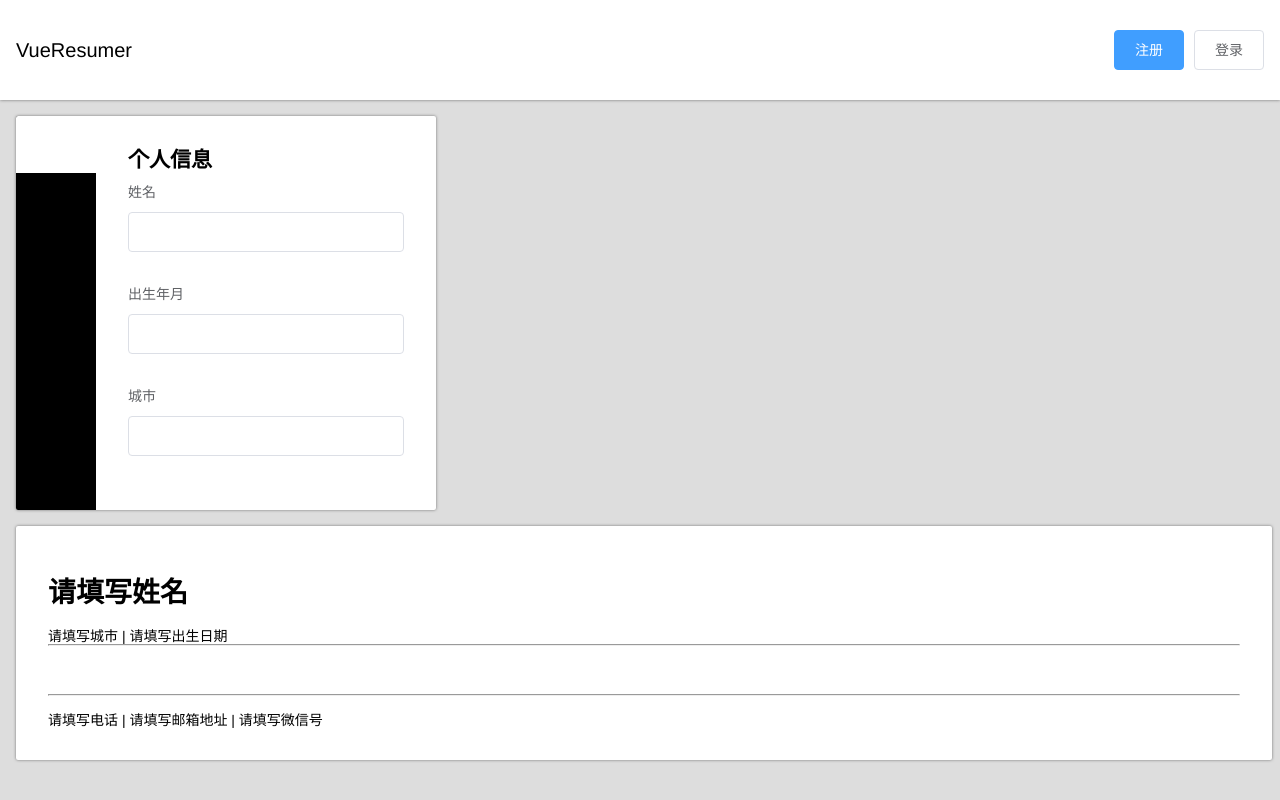
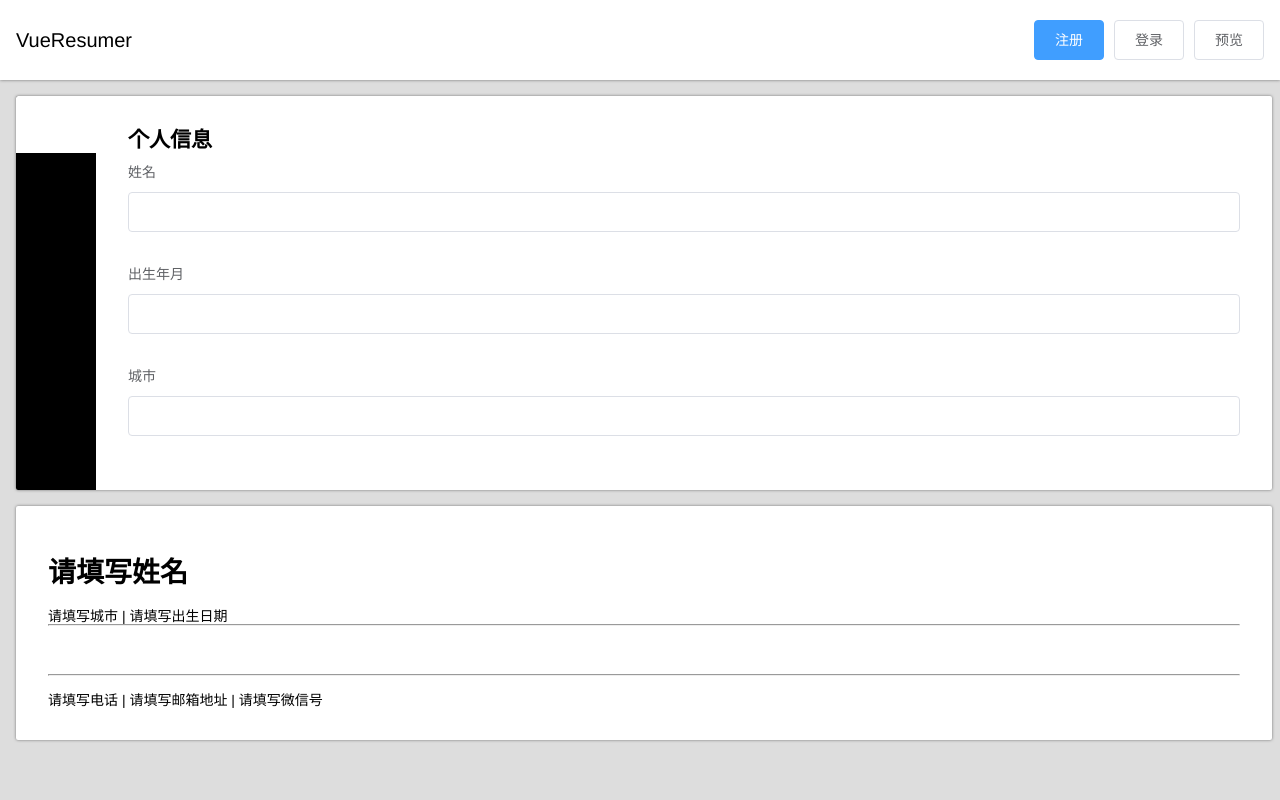
Before and after one commit to yinmay/vue-resumer, a Vue app: page / in a window 1280 px wide. Built offline with nearby package versions, Linux system fonts and the light colour scheme.

Commit message:
preview in topbar

```diff
--- a/src/App.vue
+++ b/src/App.vue
@@ -1,11 +1,11 @@
 <template>
-  <div id="app">
-    <!-- <img src="./assets/logo.png"> -->
-    <Topbar class="topbar"/>
+  <div id="app" v-bind:class="{previewMode:previewMode}">
+    <Topbar  class="topbar" v-on:preview="preview"/>
     <main>
-      <Editor class="editor" v-bind:resume="resume"/>
+      <Editor class="preview" v-bind:resume="resume"/>
       <Preview class="preview" v-bind:resume="resume"/>
     </main>
+    <el-button id="exit-preview"v-on:click="exitPreview">退出预览</el-button>
   </div>
 </template>
 
@@ -18,6 +18,7 @@ import Editor from './components/Editor'
 export default {
   data(){
     return{
+      previewMode:false,
       resume:{
         profile:{
                 name:'',
@@ -46,8 +47,20 @@ export default {
     Topbar,
     Preview,
     Editor,
-
-  }
+  },
+  methods:{
+    preview(){
+      this.previewMode = true
+    },
+    exitPreview(){
+       this.previewMode = false
+    }
+  },
+  // created(){
+  //   this.$on('preview',()=>{
+  //     alert('preview')
+  //   })
+  // }
 }
 </script>
 
@@ -72,6 +85,8 @@ export default {
   box-shadow: 0 0 3px hsla(0,0,0,.5);
   position: relative;
   z-index: 1;
+  transition: all 5s ease;
+
 }
 main{
   background: #ddd;
@@ -93,10 +108,23 @@ main{
     box-shadow: 0 0 3px hsla(0,0,0,.5);
     border-radius: 2px;
     overflow:auto;
-
-
-
-
   }
 }
+.previewMode{
+  #preview{
+    max-width: 800px;
+    margin-left:auto;
+    margin-right:auto;
+  }
+  #topbar,#editor{
+    display:none;
+  }
+  #exit-preview{
+  display: block;
+}
+
+}
+#exit-preview{
+  display: none;
+}
 </style>
--- a/src/components/Topbar.vue
+++ b/src/components/Topbar.vue
@@ -6,16 +6,19 @@
    <div class="actions">
      <el-button type="primary">注册</el-button>
      <el-button >登录</el-button>
+     <el-button v-on:click="preview">预览</el-button>
    </div>
   </div>
 </template>
 
 <script>
 export default {
-  name: 'Topbar',
-  data () {
-    return {
-      msg: 'Welcome to Your Vue.js App'
+  // name: 'Topbar',
+
+  methods:{
+    preview(){
+      // alert(1)
+      this.$emit('preview')
     }
   }
 }
@@ -24,7 +27,7 @@ export default {
 <!-- Add "scoped" attribute to limit CSS to this component only -->
 <style lang="scss">
 #topbar{
-  min-height:100px;
+  min-height:80px;
   display:flex;
   justify-content: space-between;
   align-items: center;
```
Also changed, not shown: 2 other files (tests, documents, lock files or other folders).
